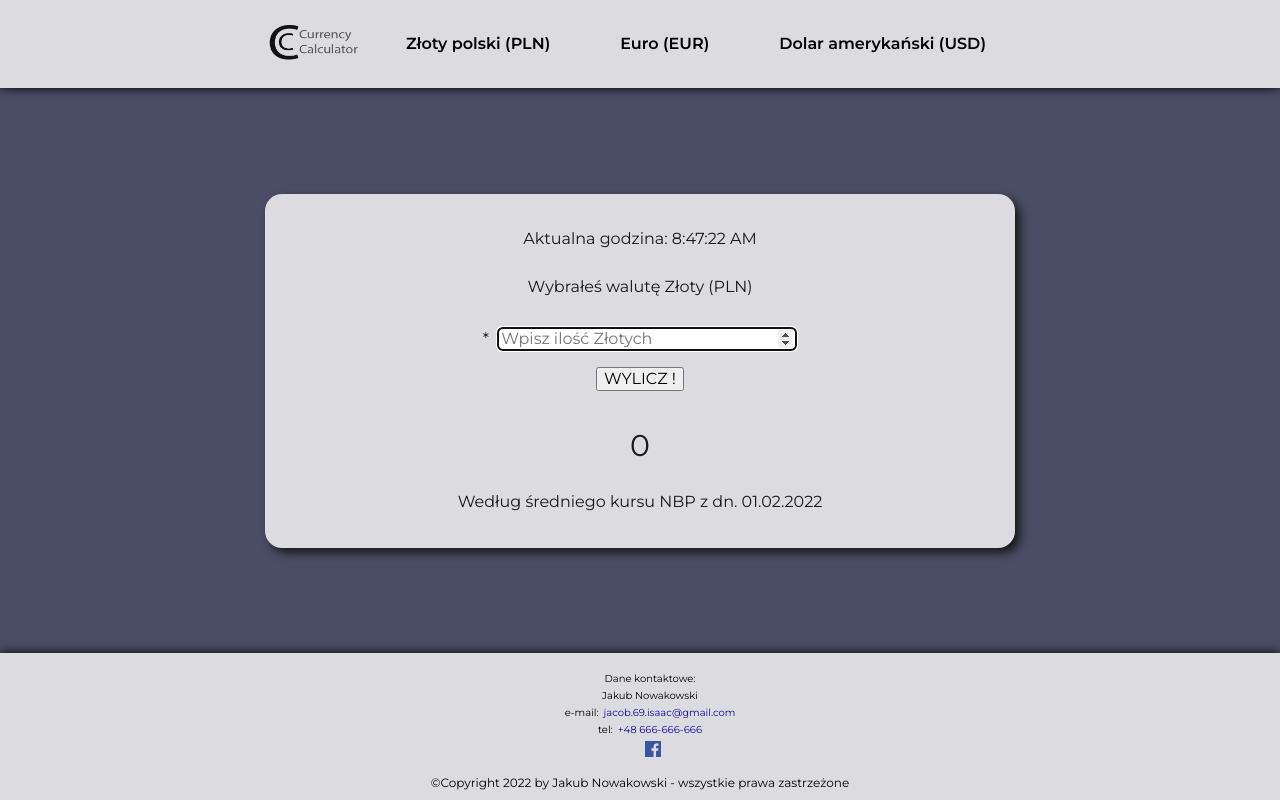
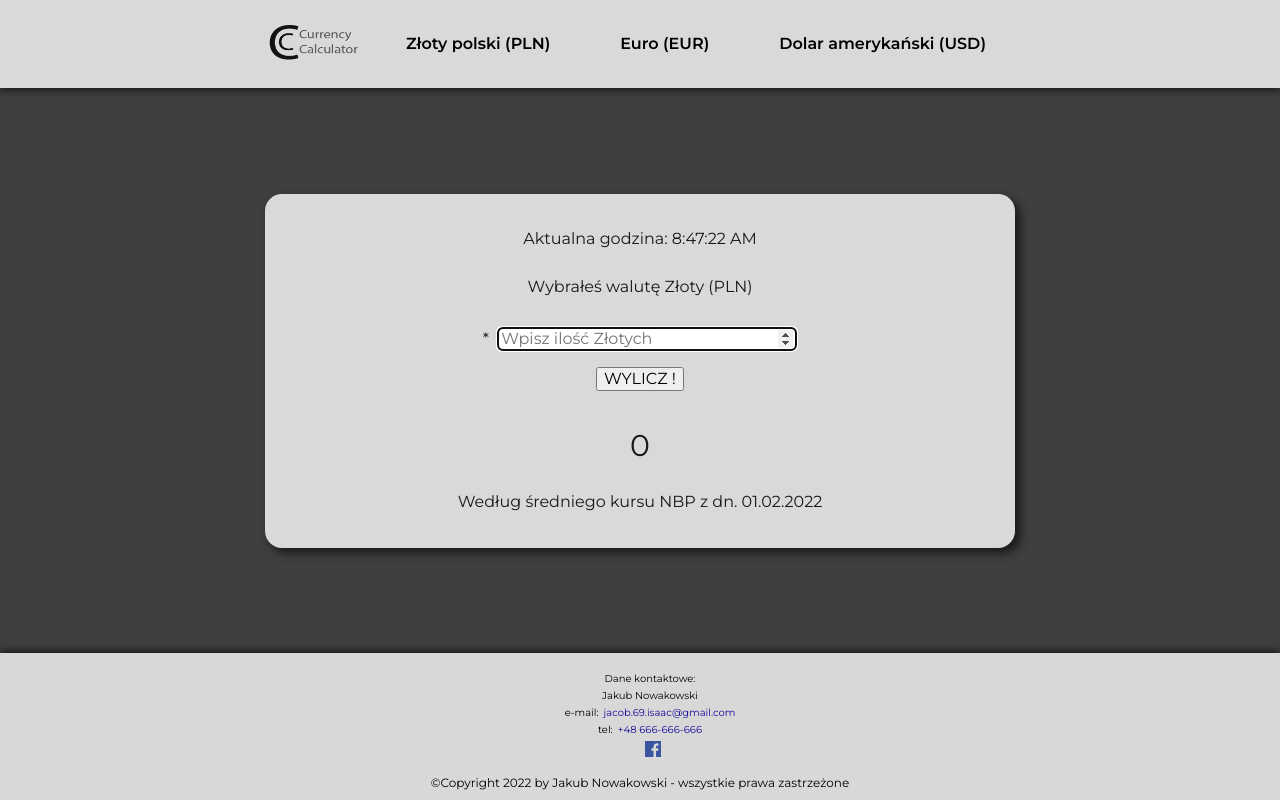
Before and after one commit to Jacob-Isaac/new-converter-react, a React (Create React App) app: page / in a window 1280 px wide. Built offline with nearby package versions, Linux system fonts and the light colour scheme.

Commit message:
formatted documents, and changed background

```diff
--- a/src/App.css
+++ b/src/App.css
@@ -14,7 +14,7 @@
 }
 
 .App-header {
-  background-color: #282c34;
+  background-color: #3f3f3f;
   min-height: 100vh;
   display: flex;
   flex-direction: column;
--- a/src/Form/date.js
+++ b/src/Form/date.js
@@ -1,12 +1,12 @@
 import React from "react";
 
-const useTime = () =>
-{
+const useTime = () => {
   const [time, setTime] = React.useState(new Date());
 
   React.useEffect(() => {
     const intervalID = setInterval(() => {
-     setTime(new Date());}, 1000);
+      setTime(new Date());
+    }, 1000);
 
     return () => {
       clearInterval(intervalID)
--- a/src/Form/index.js
+++ b/src/Form/index.js
@@ -14,23 +14,26 @@ const Form = ({
   resultValue,
 }) => {
 
+  const date = useTime();
+  let formatedDate = `${date.toLocaleTimeString()}`;
 
   function onFormSubmit(event) {
     event.preventDefault();
     currencyResult(currentCurrency);
     focusCallback();
-    // inputCallback("");
   }
 
-  const Clock = () => {
-    const date = useTime();
-    let formatedDate = `${date.toLocaleTimeString()}`
-    return <p name="text" className="formProps">Aktualna godzina: {formatedDate}</p>
-  }
+  // const Clock = () => {
+  //   const date = useTime();
+  //   let formatedDate = `${date.toLocaleTimeString()}`
+  //   return <p name="text" className="formProps">Aktualna godzina: {formatedDate}</p>
+  // }
+  // sposób na wiekszy porządek - clock tutaj i w form tylko wywołanie
 
   return (
     <form onSubmit={onFormSubmit} className="centerBoxProperties">
-    <Clock/>
+      {/* <Clock/> */}
+      <p name="text" className="formProps">Aktualna godzina: {formatedDate}</p>
       <p name="text" className="formProps">
         {messageValue}
       </p>
--- a/src/index.css
+++ b/src/index.css
@@ -11,7 +11,7 @@ html {
 
 body {
   font-family: 'Montserrat', cursive, sans-serif;
-  background-color: #4b4d66;
+  background-color: #3f3f3f;
   text-align: center;
 }
 
```
Also changed, not shown: src/App.js (line endings or trailing spaces), src/Footer/index.js (line endings or trailing spaces). Lines whose indentation alone changed are shown as unchanged.
